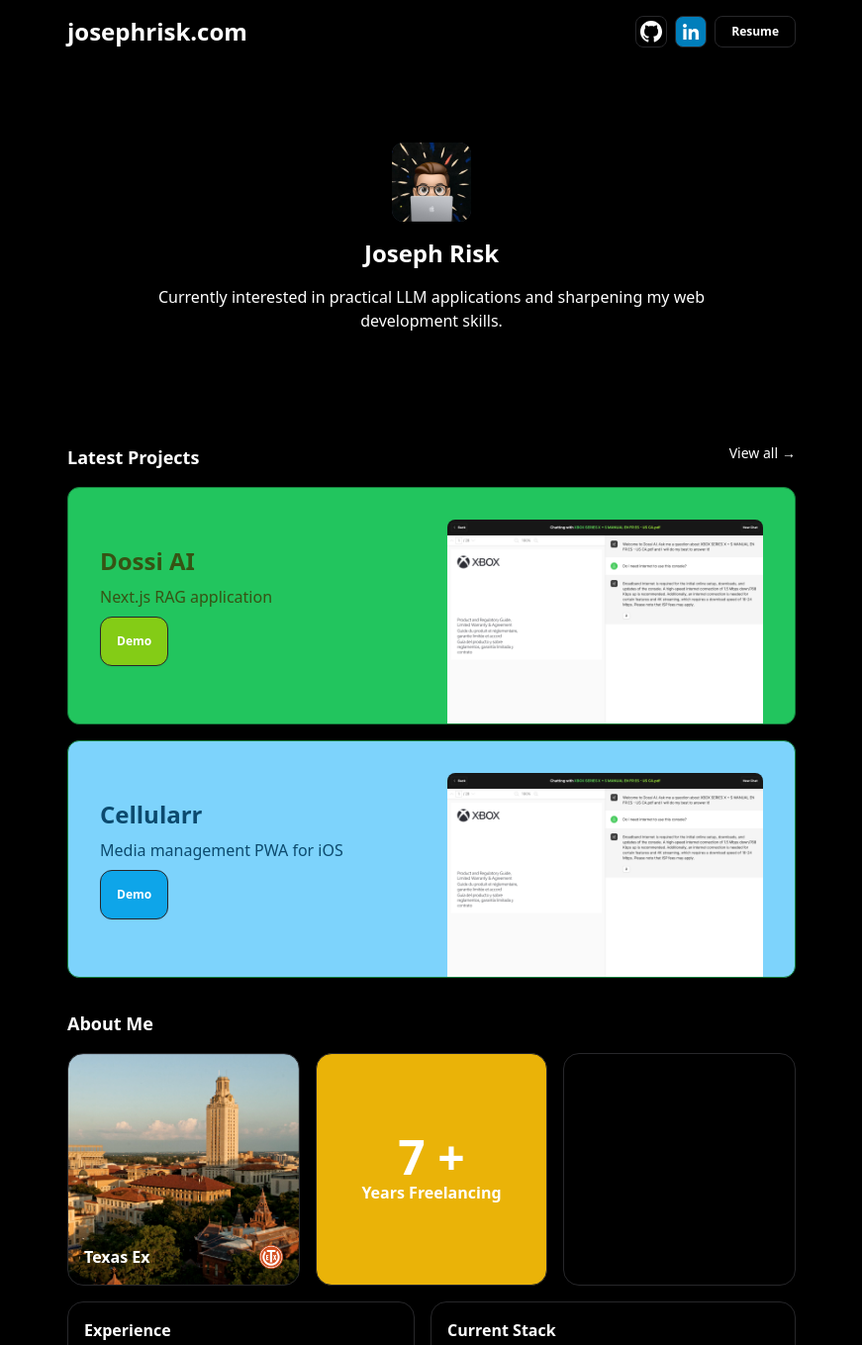
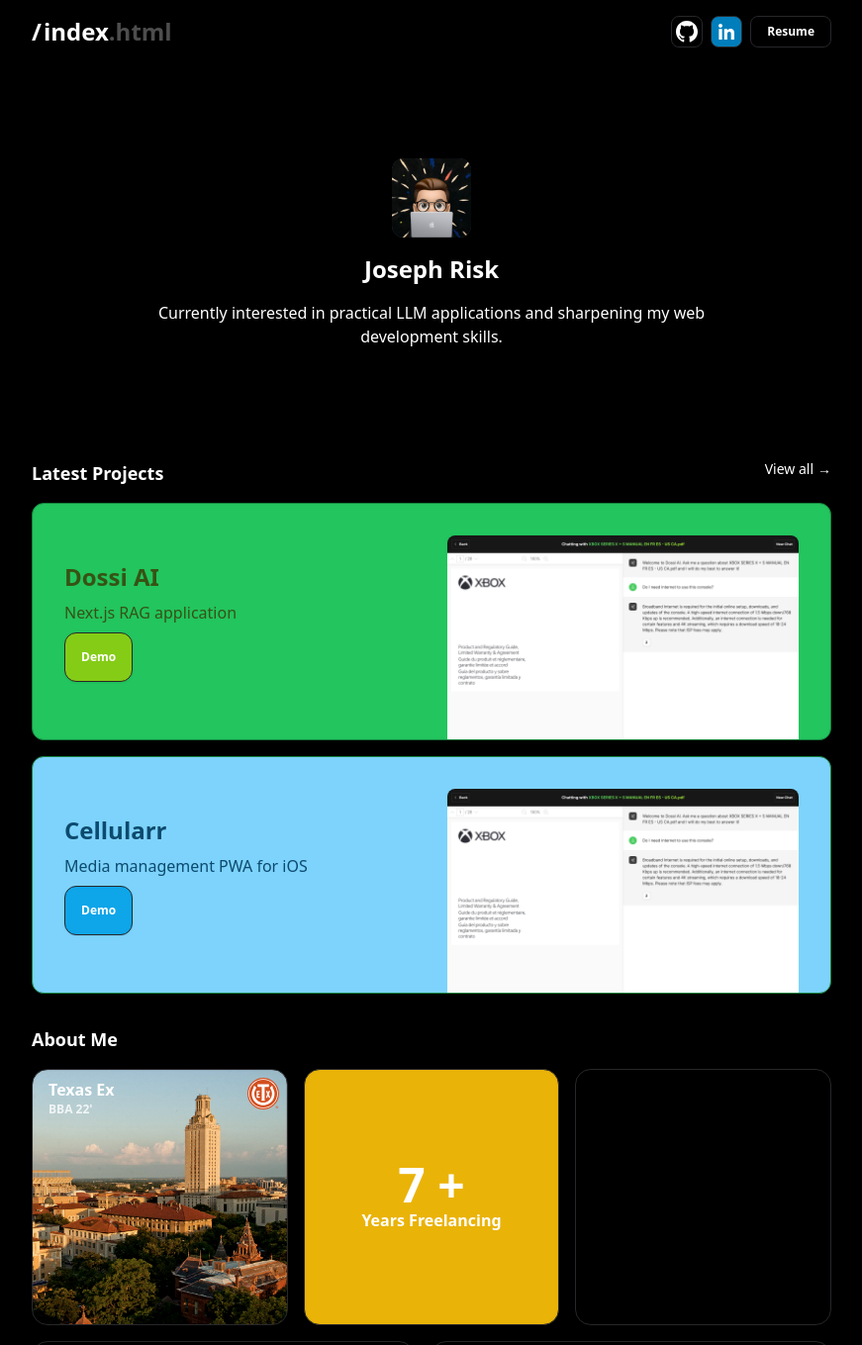
Before and after one commit to j0srisk/personal-site, an Astro site: page / in a window 1280 px wide. Shown: the top 1359 px of the page at 99% size, without its empty margins (204-1075 px from the left). Built offline with nearby package versions, Linux system fonts and the light colour scheme; Astro itself is replaced by a stand-in of ours; no server answers.

Commit message:
added sum stuff

```diff
--- a/src/components/Card.astro
+++ b/src/components/Card.astro
@@ -10,7 +10,7 @@ const { title, href } = Astro.props
 
 <div
 	class:list={[
-		'h-full w-full overflow-hidden rounded-2xl border border-zinc-800 text-white shadow-sm',
+		'w-full overflow-hidden rounded-2xl border border-zinc-800 text-white shadow-sm',
 		Astro.props.class
 	]}
 >
--- a/src/components/Location.tsx
+++ b/src/components/Location.tsx
@@ -4,11 +4,12 @@ function Location() {
 	return (
 		<Map
 			initialViewState={{
-				longitude: -122.4,
-				latitude: 37.8,
-				zoom: 5
+				longitude: -97.73333,
+				latitude: 30.266666,
+				zoom: 6
 			}}
 			mapStyle="https://api.maptiler.com/maps/streets/style.json?key=92AjonH81Dbzke1Z7145"
+			attributionControl={false}
 		/>
 	)
 }
--- /dev/null
+++ b/src/components/Nav.astro
@@ -0,0 +1,50 @@
+---
+interface Props {
+	title?: string
+}
+
+const { title } = Astro.props
+import Button from './Button.astro'
+---
+
+<nav class="flex w-full justify-between pt-0 text-white">
+	<div class="flex gap-0.5 text-2xl font-semibold">
+		<p class="">/</p>
+		<p><span>{title}</span><span class="text-white text-opacity-30">.html</span></p>
+	</div>
+	<div class="flex justify-between gap-2">
+		<Button href="/about" class="h-8 w-8 bg-black">
+			<div class="p-1">
+				<svg
+					xmlns="http://www.w3.org/2000/svg"
+					viewBox="0 0 1024 1024"
+					fill="none"
+					class="h-full w-full"
+				>
+					<path
+						fill-rule="evenodd"
+						clip-rule="evenodd"
+						d="M8 0C3.58 0 0 3.58 0 8C0 11.54 2.29 14.53 5.47 15.59C5.87 15.66 6.02 15.42 6.02 15.21C6.02 15.02 6.01 14.39 6.01 13.72C4 14.09 3.48 13.23 3.32 12.78C3.23 12.55 2.84 11.84 2.5 11.65C2.22 11.5 1.82 11.13 2.49 11.12C3.12 11.11 3.57 11.7 3.72 11.94C4.44 13.15 5.59 12.81 6.05 12.6C6.12 12.08 6.33 11.73 6.56 11.53C4.78 11.33 2.92 10.64 2.92 7.58C2.92 6.71 3.23 5.99 3.74 5.43C3.66 5.23 3.38 4.41 3.82 3.31C3.82 3.31 4.49 3.1 6.02 4.13C6.66 3.95 7.34 3.86 8.02 3.86C8.7 3.86 9.38 3.95 10.02 4.13C11.55 3.09 12.22 3.31 12.22 3.31C12.66 4.41 12.38 5.23 12.3 5.43C12.81 5.99 13.12 6.7 13.12 7.58C13.12 10.65 11.25 11.33 9.47 11.53C9.76 11.78 10.01 12.26 10.01 13.01C10.01 14.08 10 14.94 10 15.21C10 15.42 10.15 15.67 10.55 15.59C13.71 14.53 16 11.53 16 8C16 3.58 12.42 0 8 0Z"
+						transform="scale(64)"
+						fill="#fff"></path>
+				</svg>
+			</div>
+		</Button>
+
+		<Button href="/" class="h-8 w-8 bg-[#007EBB] p-1">
+			<svg xmlns="http://www.w3.org/2000/svg" viewBox="0 0 72 72" class="h-full w-full"
+				><g fill="none" fill-rule="evenodd"
+					><path
+						d="M8,72 L64,72 C68.418278,72 72,68.418278 72,64 L72,8 C72,3.581722 68.418278,-8.11624501e-16 64,0 L8,0 C3.581722,8.11624501e-16 -5.41083001e-16,3.581722 0,8 L0,64 C5.41083001e-16,68.418278 3.581722,72 8,72 Z"
+						fill="#007EBB"></path><path
+						d="M62,62 L51.315625,62 L51.315625,43.8021149 C51.315625,38.8127542 49.4197917,36.0245323 45.4707031,36.0245323 C41.1746094,36.0245323 38.9300781,38.9261103 38.9300781,43.8021149 L38.9300781,62 L28.6333333,62 L28.6333333,27.3333333 L38.9300781,27.3333333 L38.9300781,32.0029283 C38.9300781,32.0029283 42.0260417,26.2742151 49.3825521,26.2742151 C56.7356771,26.2742151 62,30.7644705 62,40.051212 L62,62 Z M16.349349,22.7940133 C12.8420573,22.7940133 10,19.9296567 10,16.3970067 C10,12.8643566 12.8420573,10 16.349349,10 C19.8566406,10 22.6970052,12.8643566 22.6970052,16.3970067 C22.6970052,19.9296567 19.8566406,22.7940133 16.349349,22.7940133 Z M11.0325521,62 L21.769401,62 L21.769401,27.3333333 L11.0325521,27.3333333 L11.0325521,62 Z"
+						fill="#FFF"></path></g
+				></svg
+			>
+		</Button>
+
+		<div class="h-8">
+			<Button href="/blog" text="Resume" />
+		</div>
+	</div>
+</nav>
--- /dev/null
+++ b/src/components/Project.astro
@@ -0,0 +1,24 @@
+---
+import Card from './Card.astro'
+
+interface Props {
+	name: string
+	href: string
+	image: string
+}
+
+const { href, name, image } = Astro.props
+---
+
+<div class="group flex flex-col items-center gap-2">
+	<Card class="p-2">
+		<img src={image} alt="random image" class="rounded-xl group-hover:scale-95" />
+	</Card>
+
+	<div class="flex w-full flex-col items-start justify-start">
+		<p class="font-semibold">
+			{name}
+		</p>
+		<p class="text-sm text-gray-500">Details</p>
+	</div>
+</div>
--- a/src/components/Section.astro
+++ b/src/components/Section.astro
@@ -8,15 +8,17 @@ const { title, href } = Astro.props
 ---
 
 <section class="flex w-full flex-col gap-4">
+	{
+		(title || href) && (
 			<div class="flex w-full justify-between">
-		<h1 class="text-lg font-bold text-white">{title}</h1>
-		{
-			href && (
+				{title && <h1 class="text-lg font-semibold text-white">{title}</h1>}
+				{href && (
 					<a href={href} class="flex gap-1 text-sm text-white hover:gap-2">
 						View all<span>&rarr;</span>
 					</a>
+				)}
+			</div>
 		)
 	}
-	</div>
 	<slot />
 </section>
--- a/src/layouts/Layout.astro
+++ b/src/layouts/Layout.astro
@@ -18,45 +18,9 @@ import Button from '../components/Button.astro'
 		<meta name="generator" content={Astro.generator} />
 		<title>{title}</title>
 	</head>
-	<body class="flex flex-col items-center justify-center bg-black py-4">
-		<nav class="flex w-full max-w-screen-md justify-between p-4 pt-0 text-white">
-			<div class="text-2xl font-bold">josephrisk.com</div>
-			<div class="flex justify-between gap-2">
-				<Button href="/about" class="h-8 w-8 bg-black">
-					<div class="p-1">
-						<svg
-							xmlns="http://www.w3.org/2000/svg"
-							viewBox="0 0 1024 1024"
-							fill="none"
-							class="h-full w-full"
-						>
-							<path
-								fill-rule="evenodd"
-								clip-rule="evenodd"
-								d="M8 0C3.58 0 0 3.58 0 8C0 11.54 2.29 14.53 5.47 15.59C5.87 15.66 6.02 15.42 6.02 15.21C6.02 15.02 6.01 14.39 6.01 13.72C4 14.09 3.48 13.23 3.32 12.78C3.23 12.55 2.84 11.84 2.5 11.65C2.22 11.5 1.82 11.13 2.49 11.12C3.12 11.11 3.57 11.7 3.72 11.94C4.44 13.15 5.59 12.81 6.05 12.6C6.12 12.08 6.33 11.73 6.56 11.53C4.78 11.33 2.92 10.64 2.92 7.58C2.92 6.71 3.23 5.99 3.74 5.43C3.66 5.23 3.38 4.41 3.82 3.31C3.82 3.31 4.49 3.1 6.02 4.13C6.66 3.95 7.34 3.86 8.02 3.86C8.7 3.86 9.38 3.95 10.02 4.13C11.55 3.09 12.22 3.31 12.22 3.31C12.66 4.41 12.38 5.23 12.3 5.43C12.81 5.99 13.12 6.7 13.12 7.58C13.12 10.65 11.25 11.33 9.47 11.53C9.76 11.78 10.01 12.26 10.01 13.01C10.01 14.08 10 14.94 10 15.21C10 15.42 10.15 15.67 10.55 15.59C13.71 14.53 16 11.53 16 8C16 3.58 12.42 0 8 0Z"
-								transform="scale(64)"
-								fill="#fff"></path>
-						</svg>
-					</div>
-				</Button>
-
-				<Button href="/" class="h-8 w-8 bg-[#007EBB] p-1">
-					<svg xmlns="http://www.w3.org/2000/svg" viewBox="0 0 72 72" class="h-full w-full"
-						><g fill="none" fill-rule="evenodd"
-							><path
-								d="M8,72 L64,72 C68.418278,72 72,68.418278 72,64 L72,8 C72,3.581722 68.418278,-8.11624501e-16 64,0 L8,0 C3.581722,8.11624501e-16 -5.41083001e-16,3.581722 0,8 L0,64 C5.41083001e-16,68.418278 3.581722,72 8,72 Z"
-								fill="#007EBB"></path><path
-								d="M62,62 L51.315625,62 L51.315625,43.8021149 C51.315625,38.8127542 49.4197917,36.0245323 45.4707031,36.0245323 C41.1746094,36.0245323 38.9300781,38.9261103 38.9300781,43.8021149 L38.9300781,62 L28.6333333,62 L28.6333333,27.3333333 L38.9300781,27.3333333 L38.9300781,32.0029283 C38.9300781,32.0029283 42.0260417,26.2742151 49.3825521,26.2742151 C56.7356771,26.2742151 62,30.7644705 62,40.051212 L62,62 Z M16.349349,22.7940133 C12.8420573,22.7940133 10,19.9296567 10,16.3970067 C10,12.8643566 12.8420573,10 16.349349,10 C19.8566406,10 22.6970052,12.8643566 22.6970052,16.3970067 C22.6970052,19.9296567 19.8566406,22.7940133 16.349349,22.7940133 Z M11.0325521,62 L21.769401,62 L21.769401,27.3333333 L11.0325521,27.3333333 L11.0325521,62 Z"
-								fill="#FFF"></path></g
-						></svg
-					>
-				</Button>
-
-				<div class="h-8">
-					<Button href="/blog" text="Resume" />
-				</div>
-			</div>
-		</nav>
-		<slot />
+	<body class="flex flex-col items-center justify-center bg-black text-white">
+		<main class="flex w-full max-w-[840px] flex-col gap-8 px-4 py-4">
+			<slot />
+		</main>
 	</body>
 </html>
--- a/src/pages/index.astro
+++ b/src/pages/index.astro
@@ -7,10 +7,11 @@ import Button from '../components/Button.astro'
 import Experience from '../components/Experience.astro'
 import Technology from '../components/Technology.astro'
 import Location from '../components/Location.tsx'
+import Nav from '../components/Nav.astro'
 ---
 
 <Layout title="Welcome to Astro.">
-	<main class="flex w-full max-w-screen-md flex-col gap-8 px-4">
+	<Nav title=`index` />
 	<Hero />
 	<Section title="Latest Projects" href="/projects">
 		<div
@@ -48,13 +49,16 @@ import Location from '../components/Location.tsx'
 	</Section>
 	<Section title="About Me">
 		<div class="grid grid-cols-3 gap-4">
-				<Card class="aspect-square bg-[url(/bg-title-mobile.png)] bg-cover bg-right p-4">
-					<div class="flex h-full w-full flex-col items-start justify-end">
+			<Card class="aspect-square bg-[url(/bg-title-mobile.png)] bg-cover bg-right p-2">
+				<div class="flex h-full w-full flex-col items-start justify-start">
 					<div
-							class="flex w-full items-center justify-between gap-2 rounded-md font-semibold text-white"
+						class="flex w-full items-start justify-between gap-2 rounded-md font-semibold text-white"
 					>
+						<div class="px-2">
 							<p class="">Texas Ex</p>
-							<svg version="1.1" id="svg2" viewBox="0 0 81.26667 81.26667" class="h-6 w-6">
+							<p class="text-xs text-white text-opacity-80">BBA 22'</p>
+						</div>
+						<svg version="1.1" id="svg2" viewBox="0 0 81.26667 81.26667" class="h-8 w-8">
 							<defs id="defs6"></defs>
 							<sodipodi:namedview
 								id="namedview4"
@@ -125,7 +129,7 @@ import Location from '../components/Location.tsx'
 						/>
 					</div>
 				</Card>
-					<Card class="h-fit bg-rose-500" title="Current Picks">
+				<Card class="bg-rose-500 p-4" title="Current Picks">
 					<div class="grid w-full grid-cols-3 grid-rows-2 gap-2">
 						<div class="aspect-square w-full rounded-lg bg-black"></div>
 						<div class="aspect-square w-full rounded-lg bg-black"></div>
@@ -135,7 +139,6 @@ import Location from '../components/Location.tsx'
 						<div class="aspect-square w-full rounded-lg bg-black"></div>
 					</div>
 				</Card>
-					<Card class="h-full" title="Let's Connect" />
 			</div>
 			<Card class="h-fit p-4 pb-0" title="Current Stack">
 				<div class="flex h-full w-full flex-col gap-4 rounded-t-xl bg-zinc-900 p-4 pb-4">
@@ -311,5 +314,4 @@ import Location from '../components/Location.tsx'
 			</Card>
 		</div>
 	</Section>
-	</main>
 </Layout>
--- /dev/null
+++ b/src/pages/projects.astro
@@ -0,0 +1,31 @@
+---
+import Layout from '../layouts/Layout.astro'
+import Card from '../components/Card.astro'
+import Hero from '../components/Hero.astro'
+import Section from '../components/Section.astro'
+import Button from '../components/Button.astro'
+import Experience from '../components/Experience.astro'
+import Technology from '../components/Technology.astro'
+import Location from '../components/Location.tsx'
+import Nav from '../components/Nav.astro'
+import Project from '../components/Project.astro'
+---
+
+<Layout title="Projects">
+	<Nav title="projects" />
+	<div class="flex h-8 w-fit flex-col">
+		<Button href="/" text="← Back Home" />
+	</div>
+
+	<Section title="Collection of my most recent projects">
+		<div class="grid grid-cols-3 gap-4">
+			<Project name="Dossi AI" href="" image="/localhost_3000_landing(FHD 4_3).png" />
+			<Project name="Dossi AI" href="" image="/localhost_3000_landing(FHD 4_3).png" />
+			<Project name="Dossi AI" href="" image="/localhost_3000_landing(FHD 4_3).png" />
+			<Project name="Dossi AI" href="" image="/localhost_3000_landing(FHD 4_3).png" />
+			<Project name="Dossi AI" href="" image="/localhost_3000_landing(FHD 4_3).png" />
+			<Project name="Dossi AI" href="" image="/localhost_3000_landing(FHD 4_3).png" />
+			<Project name="Dossi AI" href="" image="/localhost_3000_landing(FHD 4_3).png" />
+		</div>
+	</Section>
+</Layout>
```
Also changed, not shown: src/components/devicons/nextjs.astro (deleted). Lines whose indentation alone changed are shown as unchanged.
